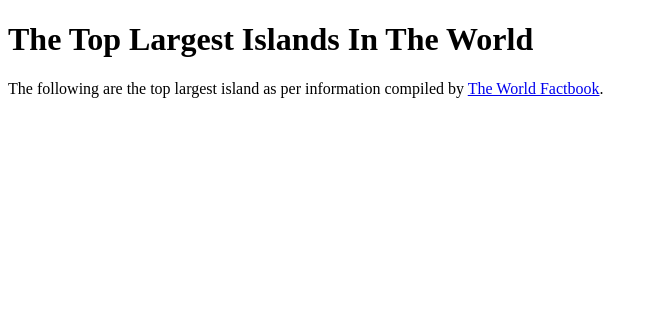
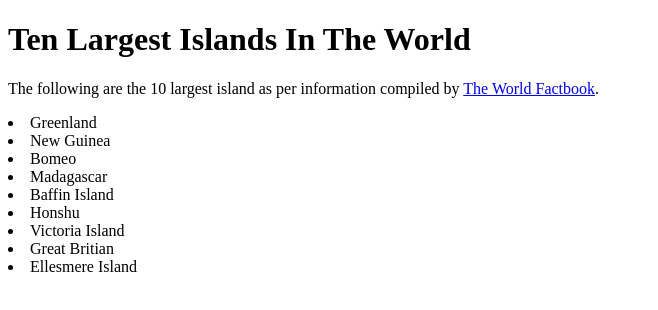
Before and after one commit to Danny-Mutale/set08801, a plain HTML site: page exercise/index.html in a window 1280 px wide. Shown: the whole page, without its empty margins (0-658 px from the left). Drawn offline with Linux system fonts and the light colour scheme.

Commit message:
Update index.html

```diff
--- a/exercise/index.html
+++ b/exercise/index.html
@@ -1,10 +1,21 @@
 <!DOCTYPE html>
 <html>
     <head>
-      <title>The Top Largest Islands In The World</title>
+      <title>The 10 Largest Islands In The World</title>
     </head>
     <body>
-        <h1>The Top Largest Islands In The World</h1>
-        <p>The following are the top largest island as per information compiled by <a href="https://www.cia.gov/the-world-factbook/">The World Factbook</a>.</p>
+        <h1>Ten Largest Islands In The World</h1>
+        <p>The following are the 10 largest island as per information compiled by <a href="https://www.cia.gov/the-world-factbook/">The World Factbook</a>.</p>
+        <l>
+            <li>Greenland</li>
+            <li>New Guinea</li>
+            <li>Bomeo</li>
+            <li>Madagascar</li>
+            <li>Baffin Island</li>
+            <li>Honshu</li>
+            <li>Victoria Island</li>
+            <li>Great Britian</li>
+            <li>Ellesmere Island</li>
+        </l>
     </body>
 </html>
```
